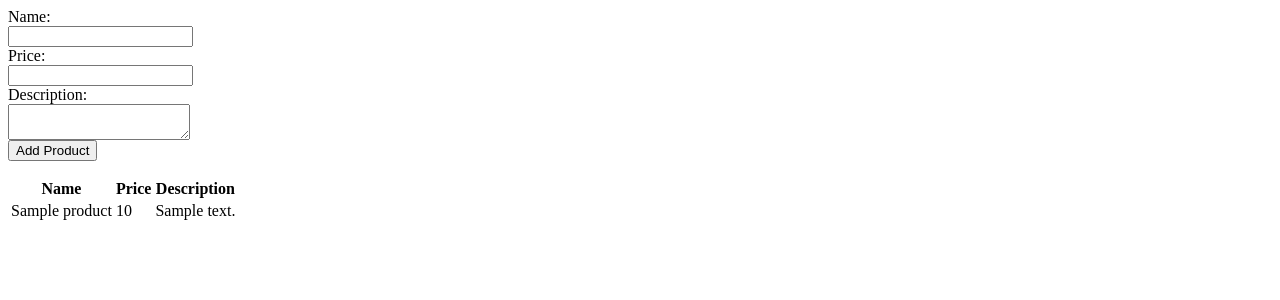
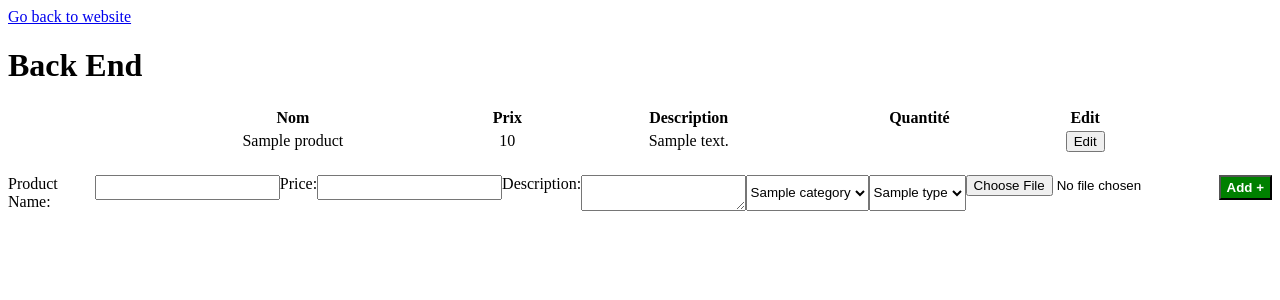
Before and after one commit to Slahdar/Emma-Pierre---S2---Cedric---Jeremy-Aubry---Tali---Maxime-Cstk, a PHP site: template templates/backEnd.html.twig in a window 1280 px wide. Shown: the top 300 px of the page. Run offline with PHP 8.4, Linux system fonts and the light colour scheme; the template is opened without the code that fills it: most values are stand-ins (such as "Sample title", 1, 10 or a date in 2020); data that the repository does not hold is empty; some libraries are stand-ins or nearby versions.

Commit message:
added controllers

```diff
--- /dev/null
+++ b/public/css/backend.css
@@ -0,0 +1,33 @@
+#products-table {
+    width: 80vw;
+    margin-bottom: 20px;
+}
+
+#products-table td {
+    text-align: center;
+}
+
+#new-product-form {
+
+    display: flex;
+
+}
+
+#new-product-form input {
+    height: 25px;
+
+}
+
+#new-prod-submit {
+    background-color: green;
+    color: white;
+    font-weight: bolder;
+}
+
+.centered {
+    display: flex;
+    justify-content: center;
+    align-items: center;
+    flex-direction: column;
+
+}
--- a/public/index.php
+++ b/public/index.php
@@ -5,6 +5,7 @@ require_once __DIR__ . '/../vendor/autoload.php';
 use App\Controller\ContactController;
 use App\Controller\IndexController;
 use App\Controller\ApiController;
+use App\Controller\backEndController;
 use App\DependencyInjection\Container;
 use App\Routing\RouteNotFoundException;
 use App\Routing\Router;
--- a/public/js/main.js
+++ b/public/js/main.js
@@ -1,24 +1,12 @@
 
-document.addEventListener("DOMContentLoaded", function () {
 document.getElementById('new-product-form').addEventListener('submit', function (e) {
     e.preventDefault();  // Prevent the form from submitting normally
 
-        var name = document.getElementById('name').value;
-        var price = document.getElementById('price').value;
-        var description = document.getElementById('description').value;
-
-        var data = {
-            name: name,
-            price: price,
-            description: description
-        };
+    var formData = new FormData(this);
 
     fetch('/api/products', {
         method: 'POST',
-            headers: {
-                'Content-Type': 'application/json',
-            },
-            body: JSON.stringify(data),
+        body: formData
     })
         .then(response => response.json())
         .then(data => {
@@ -26,10 +14,11 @@ document.addEventListener("DOMContentLoaded", function () {
             console.log('Success:', data);
         })
         .catch((error) => {
-                console.log('error')
+            alert('An error occurred.');
+            console.error('Error:', error);
         });
 });
-});
+
 
 function loadProducts() {
     fetch('/api/products', {
@@ -48,10 +37,15 @@ function loadProducts() {
                 var nameCell = newRow.insertCell(0);
                 var priceCell = newRow.insertCell(1);
                 var descriptionCell = newRow.insertCell(2);
+                var quantityCell = newRow.insertCell(3);
+                var editCell = newRow.insertCell(4);
+
 
                 nameCell.textContent = product.name;
                 priceCell.textContent = product.price;
                 descriptionCell.textContent = product.description;
+                quantityCell.textContent = product.quantity;
+                editCell.innerHTML = "<button onclick='editFunction(" + product.id + ")'>Edit</button>";
             });
         })
         .catch((error) => {
--- a/src/Controller/ApiController.php
+++ b/src/Controller/ApiController.php
@@ -21,11 +21,29 @@ class ApiController extends AbstractController
             return json_encode(['error' => 'Invalid HTTP method']);
         }
 
-        // Assuming that your product data is coming from the request body
-        $productData = json_decode(file_get_contents('php://input'), true);
-        if (!$productData) {
+        $productData = [
+            'name' => $_POST['name'] ?? null,
+            'price' => $_POST['price'] ?? null,
+            'description' => $_POST['description'] ?? null
+        ];
+
+        // You can validate your product data here
+        if (!$productData['name'] || !$productData['price'] || !$productData['description']) {
             http_response_code(400);  // Bad Request
             return json_encode(['error' => 'Invalid or missing product data']);
+        }
+
+        // Handling file upload
+        if (isset($_FILES['image']) && $_FILES['image']['error'] == 0) {
+            $tmp_name = $_FILES['image']['tmp_name'];
+            $name = basename($_FILES['image']['name']);
+            $directory = __DIR__ . '/../../public/img/';  // make sure this path is correct
+            $uploaded = move_uploaded_file($tmp_name, $directory . $name);
+            if (!$uploaded) {
+                http_response_code(500);  // Internal Server Error
+                return json_encode(['error' => 'File upload failed']);
+            }
+            $productData['image'] = $name;  // adding image name to product data
         }
 
         try {
@@ -43,6 +61,7 @@ class ApiController extends AbstractController
         }
     }
 
+
     #[Route("/api/products", name: "api_products_get")]
     public function getProducts(): string
     {
--- /dev/null
+++ b/src/Controller/backEndController.php
@@ -0,0 +1,29 @@
+<?php
+
+namespace App\Controller;
+
+use App\Routing\Attribute\Route;
+
+use App\Models\CategorieModel;
+use App\Models\GemTypeModel;
+
+class backEndController extends AbstractController
+{
+    private $categorieModel;
+    private $gemTypeModel;
+
+    public function __construct(CategorieModel $categorieModel, GemTypeModel $gemTypeModel)
+    {
+        $this->categorieModel = $categorieModel;
+        $this->gemTypeModel = $gemTypeModel;
+    }
+
+    #[Route("/back", name: "backEnd")]
+    public function home(): string
+    {
+        $categories = $this->categorieModel->getAllCategories();
+        $types = $this->gemTypeModel->getAllTypes();
+
+        return $this->twig->render('backEnd.html.twig', ['categories' => $categories, 'types' => $types]);
+    }
+}
--- a/src/Models/ProductModel.php
+++ b/src/Models/ProductModel.php
@@ -21,9 +21,9 @@ class ProductModel
 
     public function createProduct(array $data): bool
     {
-        $sql = 'INSERT INTO products (name, price, description) VALUES (?, ?, ?)';
+        $sql = 'INSERT INTO product (product_name, price, description, image) VALUES (?, ?, ?, ?)';
         $stmt = $this->pdo->prepare($sql);
-        return $stmt->execute([$data['name'], $data['price'], $data['description']]);
+        return $stmt->execute([$data['name'], $data['price'], $data['description'], $data['image']]);
     }
 
     public function getProductById(int $id)
--- a/templates/backEnd.html.twig
+++ b/templates/backEnd.html.twig
@@ -1,87 +1,44 @@
-<form id="product-form">
-    <label for="product-name">Name:</label><br>
-    <input type="text" id="product-name" name="product-name"><br>
-    <label for="product-price">Price:</label><br>
-    <input type="number" id="product-price" name="product-price"><br>
-    <label for="product-description">Description:</label><br>
-    <textarea id="product-description" name="product-description"></textarea><br>
-    <input type="submit" value="Add Product">
-</form>
+<link rel="stylesheet" href="css/backend.css">
+<a href="/">Go back to website</a>
+<h1>Back End </h1>
+
+<div class="centered">
 
     <table id="products-table">
         <thead>
             <tr>
-            <th>Name</th>
-            <th>Price</th>
+                <th>Nom</th>
+                <th>Prix</th>
                 <th>Description</th>
+                <th>Quantité</th>
+                <th>Edit</th>
             </tr>
         </thead>
         <tbody>
-        <!-- Products will be inserted here -->
+
         </tbody>
     </table>
 
-<script>
+    <form id="new-product-form" enctype="multipart/form-data">
+        <label for="name">Product Name:</label><br>
+        <input type="text" id="name" name="name"><br>
+        <label for="price">Price:</label><br>
+        <input type="text" id="price" name="price"><br>
+        <label for="description">Description:</label><br>
+        <textarea id="description" name="description"></textarea>
+        <select id="category-select">
+            {% for category in categories %}
+            <option value="{{ category.id }}">{{ category.name }}</option>
+            {% endfor %}
+        </select>
 
-document.getElementById('product-form').addEventListener('submit', function(event) {
-    event.preventDefault();
-
-    var name = document.getElementById('product-name').value;
-    var price = document.getElementById('product-price').value;
-    var description = document.getElementById('product-description').value;
-
-    fetch('/api/products', {
-        method: 'POST',
-        headers: {
-            'Content-Type': 'application/json',
-        },
-        body: JSON.stringify({
-            name: name,
-            price: price,
-            description: description
-        }),
-    })
-    .then(response => response.json())
-    .then(data => {
-        if (data.error) {
-            alert('Error: ' + data.error);
-        } else {
-            alert('Product added successfully');
-        }
-    })
-    .catch((error) => {
-        console.error('Error:', error);
-    });
-    loadProducts();
-});
-
-function loadProducts() {
-    fetch('/api/products', {
-        method: 'GET',
-        headers: {
-            'Content-Type': 'application/json',
-        }
-    })
-    .then(response => response.json())
-    .then(data => {
-        var tableBody = document.getElementById('products-table').getElementsByTagName('tbody')[0];
-
-        data.forEach(product => {
-            var newRow = tableBody.insertRow();
-
-            var nameCell = newRow.insertCell(0);
-            var priceCell = newRow.insertCell(1);
-            var descriptionCell = newRow.insertCell(2);
-
-            nameCell.textContent = product.name;
-            priceCell.textContent = product.price;
-            descriptionCell.textContent = product.description;
-        });
-    })
-    .catch((error) => {
-        console.error('Error:', error);
-    });
-}
-
-window.onload = loadProducts;
-</script>
+        <select id="type-select">
+            {% for type in types %}
+            <option value="{{ type.id }}">{{ type.name }}</option>
+            {% endfor %}
+        </select>
+        <input type="file" id="image" name="image">
+        <input id="new-prod-submit" type="submit" value="Add +">
+    </form>
+</div>
+<script src="/js/main.js"></script>
```
Also changed, not shown: src/Models/CategorieModel.php (added, +21 -0 lines), src/Models/CollectionModel.php (added, +21 -0 lines), src/Models/GemTypeModel.php (added, +21 -0 lines), public/img/LoopingImage.jpg (added). Lines whose indentation alone changed are shown as unchanged.
